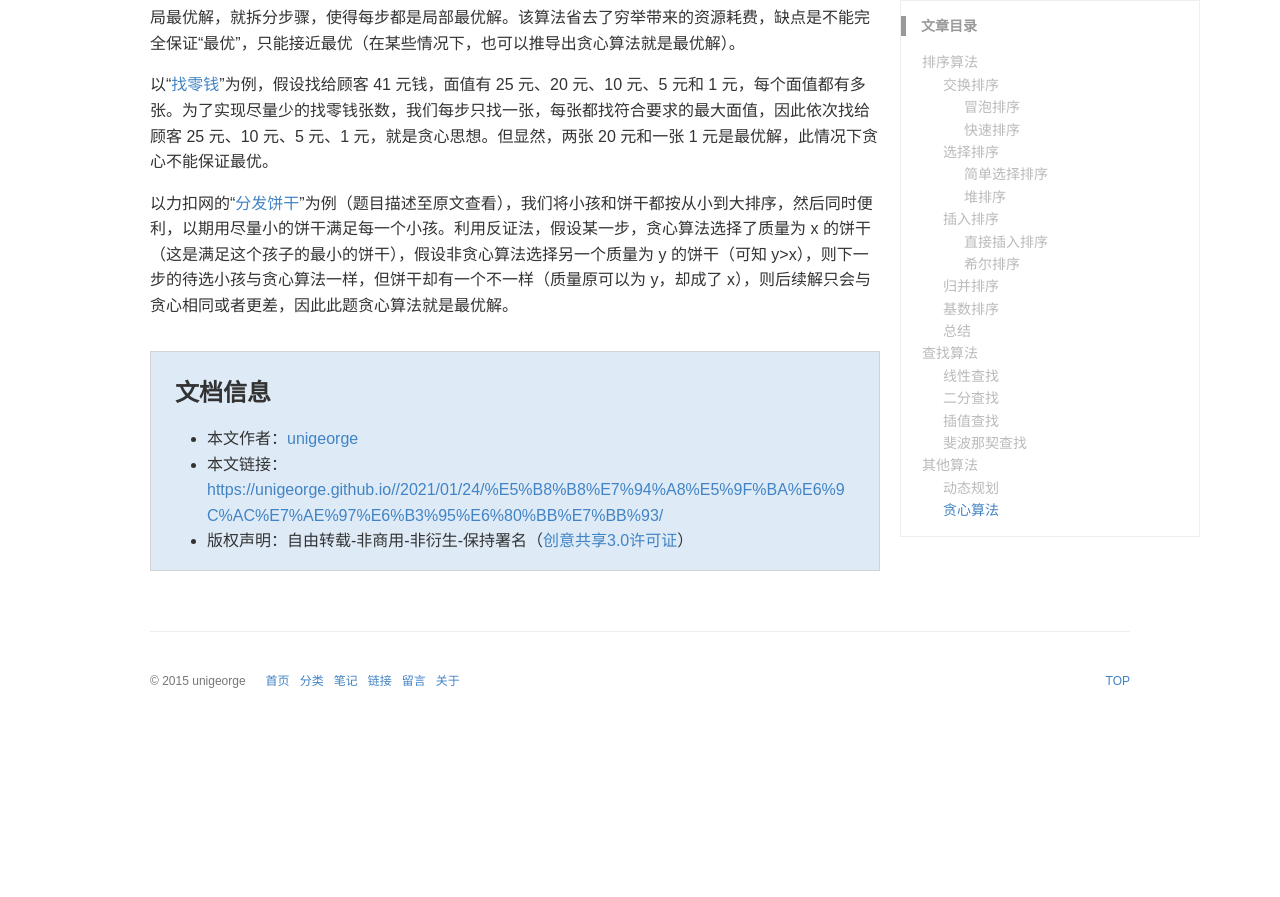
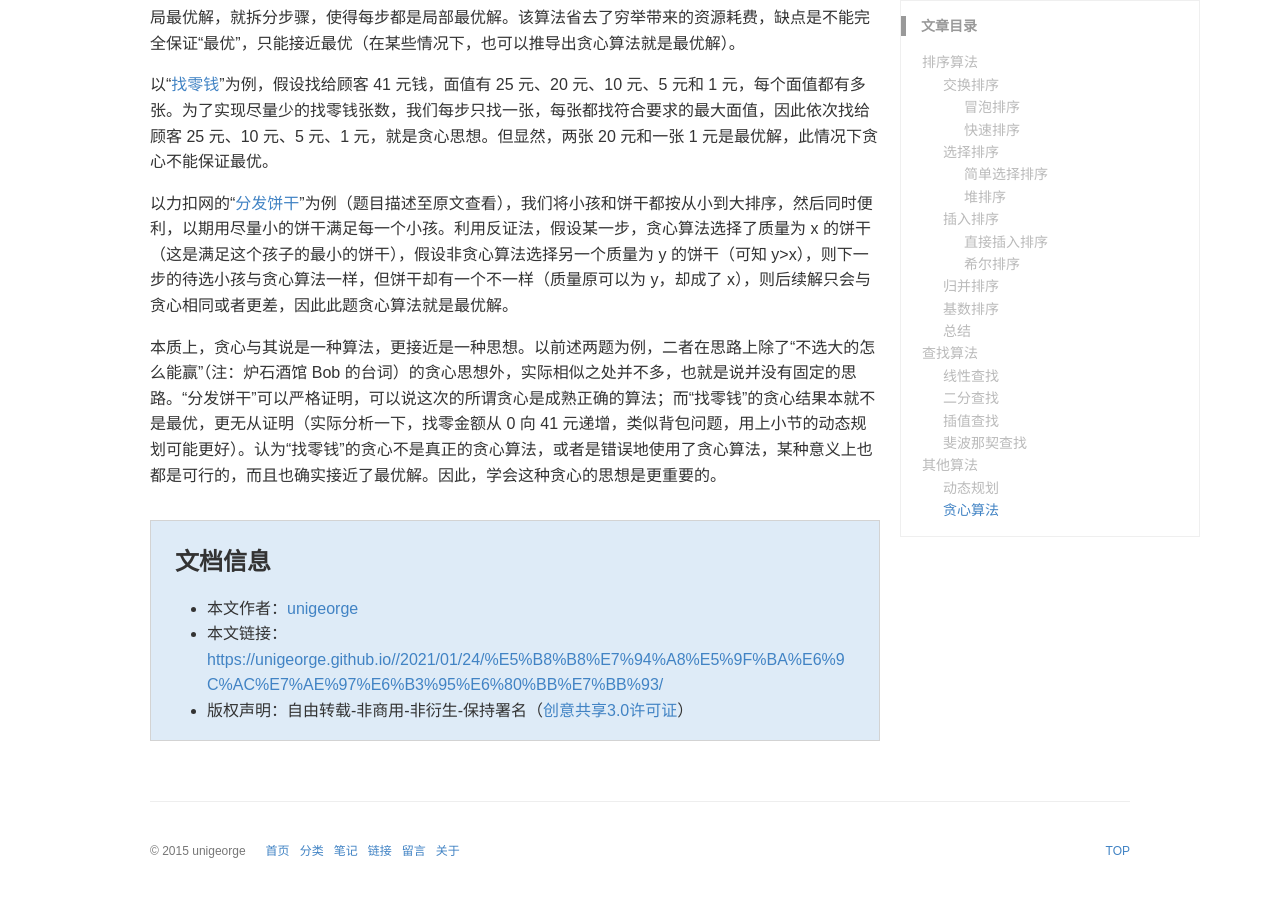
Before and after one commit to unigeorge/unigeorge.github.io, a Jekyll site: the page built from _posts/2021-01-24-常用基本算法总结.md, in a window 1280 px wide and 900 px high, scrolled down 11505 px. Shown: the top 897 px of the window. Built offline with Jekyll 4.4.1, drawn with Linux system fonts in a browser that asks for light colours; some web fonts are replaced; a style sheet for code colours, icons or effects is not loaded; before the commit the page ends 12235 px from its top, so only the background shows below that; some of the changed text lies outside the part shown.

Commit message:
Update 2021-01-24-常用基本算法总结.md

```diff
--- a/_posts/2021-01-24-常用基本算法总结.md
+++ b/_posts/2021-01-24-常用基本算法总结.md
@@ -507,3 +507,5 @@ class Solution {
 以“[找零钱](https://zhuanlan.zhihu.com/p/53334049)”为例，假设找给顾客 41 元钱，面值有 25 元、20 元、10 元、5 元和 1 元，每个面值都有多张。为了实现尽量少的找零钱张数，我们每步只找一张，每张都找符合要求的最大面值，因此依次找给顾客 25 元、10 元、5 元、1 元，就是贪心思想。但显然，两张 20 元和一张 1 元是最优解，此情况下贪心不能保证最优。
 
 以力扣网的“[分发饼干](https://leetcode.cn/problems/assign-cookies/comments/)”为例（题目描述至原文查看），我们将小孩和饼干都按从小到大排序，然后同时便利，以期用尽量小的饼干满足每一个小孩。利用反证法，假设某一步，贪心算法选择了质量为 x 的饼干（这是满足这个孩子的最小的饼干），假设非贪心算法选择另一个质量为 y 的饼干（可知 y>x），则下一步的待选小孩与贪心算法一样，但饼干却有一个不一样（质量原可以为 y，却成了 x），则后续解只会与贪心相同或者更差，因此此题贪心算法就是最优解。
+
+本质上，贪心与其说是一种算法，更接近是一种思想。以前述两题为例，二者在思路上除了“不选大的怎么能赢”（注：炉石酒馆 Bob 的台词）的贪心思想外，实际相似之处并不多，也就是说并没有固定的思路。“分发饼干”可以严格证明，可以说这次的所谓贪心是成熟正确的算法；而“找零钱”的贪心结果本就不是最优，更无从证明（实际分析一下，找零金额从 0 向 41 元递增，类似背包问题，用上小节的动态规划可能更好）。认为“找零钱”的贪心不是真正的贪心算法，或者是错误地使用了贪心算法，某种意义上也都是可行的，而且也确实接近了最优解。因此，学会这种贪心的思想是更重要的。
```
